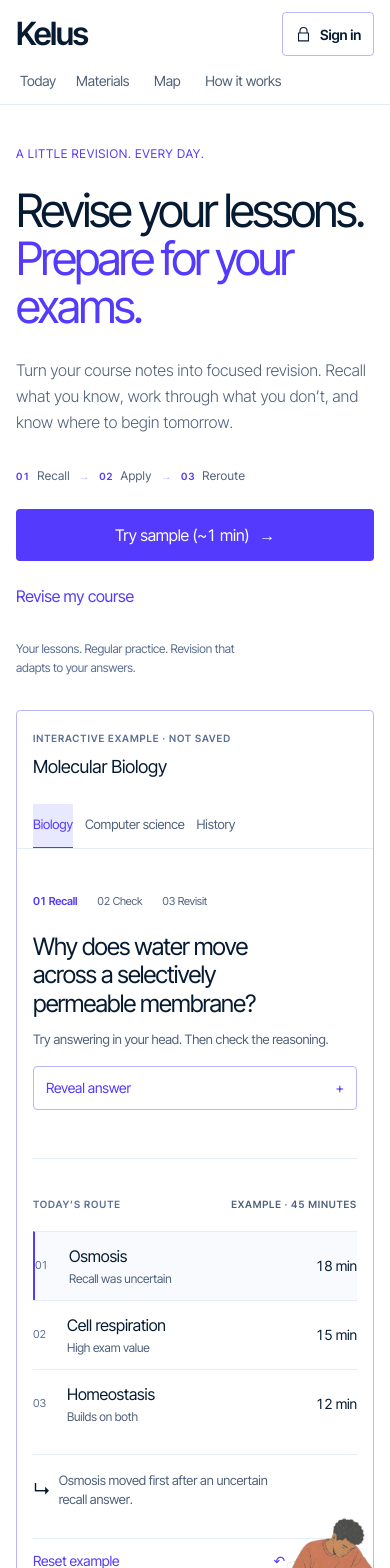
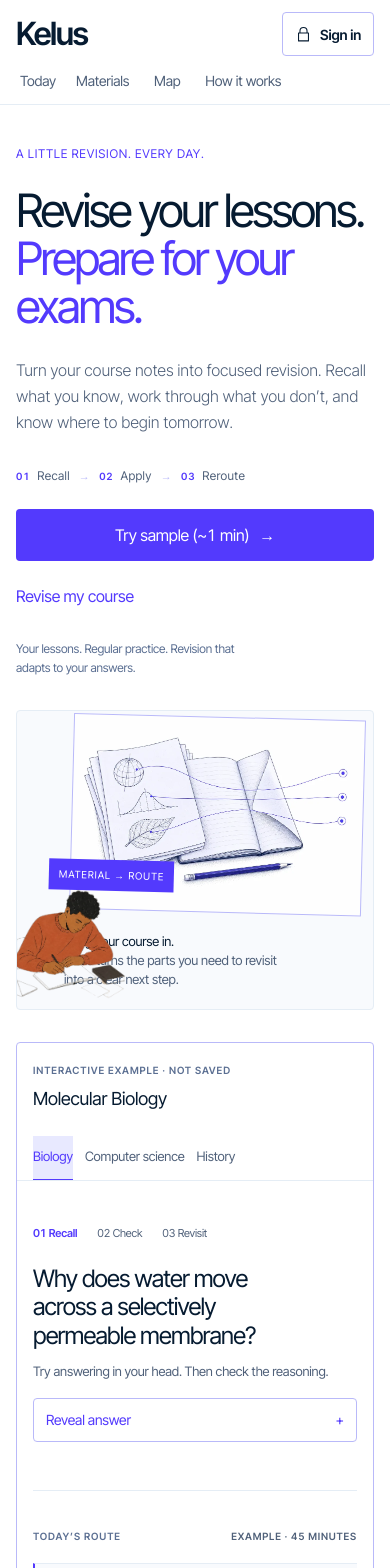
Before and after one commit to youssef-2420/kelus, a Next.js app: page / in a window 390 px wide. Shown: the top 1568 px of the page. Built offline with nearby package versions, Linux system fonts and the light colour scheme; no server answers.

Commit message:
Create illustrated revision hero and Today anchor

```diff
--- a/app/revision-studio.css
+++ b/app/revision-studio.css
@@ -2,7 +2,7 @@
 /* The preview and the working route share one quiet revision surface. */
 .kelus-hero.home-hero.is-revision-studio {
   padding-block: clamp(48px, 7vw, 96px);
-  gap: clamp(32px, 5vw, 80px);
+  gap: clamp(32px, 5vw, 72px);
   grid-template-columns: minmax(0, 1fr) minmax(0, 1fr);
   align-items: start;
 }
@@ -23,6 +23,50 @@
 .is-revision-studio .hero-loop-cue i { color: var(--color-lavender-border); font-style: normal; }
 .is-revision-studio .home-actions { gap: 24px; }
 .is-revision-studio .hero-honesty { max-width: 34ch; line-height: 1.6; }
+.is-revision-studio .hero-visual {
+  position: relative;
+  min-height: 500px;
+  align-self: stretch;
+  padding: 14px 14px 74px;
+  background: var(--color-mist);
+  border: 1px solid var(--color-frost);
+  border-radius: 4px;
+  overflow: hidden;
+}
+.is-revision-studio .hero-visual-paper {
+  position: relative;
+  width: 78%;
+  margin-left: auto;
+  background: var(--color-pure-white);
+  border: 1px solid var(--color-lavender-border);
+  transform: rotate(1.5deg);
+  transform-origin: 80% 20%;
+}
+.is-revision-studio .hero-visual-paper img { display: block; width: 100%; height: auto; mix-blend-mode: multiply; }
+.is-revision-studio .hero-visual-stamp {
+  position: absolute;
+  left: -22px;
+  bottom: 18px;
+  padding: 8px 10px;
+  background: var(--color-indigo-ink);
+  color: var(--color-pure-white);
+  font-size: 10px;
+  letter-spacing: .09em;
+}
+.is-revision-studio .hero-visual-caption {
+  position: absolute;
+  left: 30px;
+  bottom: 28px;
+  display: flex;
+  gap: 14px;
+  max-width: 250px;
+  color: var(--color-steel);
+}
+.is-revision-studio .hero-visual-caption p { margin: 0; font-size: 13px; line-height: 1.45; }
+.is-revision-studio .hero-visual-caption strong { color: var(--color-midnight-ink); font-weight: 500; }
+.is-revision-studio .hero-visual-index { color: var(--color-indigo-ink); font-size: 11px; letter-spacing: .08em; }
+.is-revision-studio .hero-visual-student { position: absolute; left: -22px; bottom: 12px; width: 185px; height: 164px; margin: 0; z-index: 2; pointer-events: none; }
+.is-revision-studio .hero-visual-student img { display: block; width: 100%; height: 100%; object-fit: contain; object-position: left bottom; mix-blend-mode: multiply; }
 .is-revision-studio .hero-product-demo { border: 1px solid var(--color-lavender-border); border-radius: 4px; background: var(--color-pure-white); overflow: hidden; }
 .is-revision-studio .hero-demo-head { padding: 20px 24px 0; }
 .is-revision-studio .hero-demo-identity strong { font-size: 18px; margin-top: 5px; }
@@ -36,10 +80,32 @@
 .is-revision-studio .hero-demo-route li.is-recommended { background: var(--color-mist); border-left: 2px solid var(--color-indigo-ink); }
 .is-revision-studio .hero-demo-signal { font-size: 13px; line-height: 1.5; }
 .is-revision-studio .hero-demo-replay { margin-top: 12px; }
+.is-revision-studio .hero-product-demo { grid-column: 1 / -1; }
 
 .today-brief.is-revision-studio { padding-top: 16px; padding-bottom: 24px; }
 .today-brief.is-revision-studio h1 { font-size: clamp(40px, 5vw, 64px); line-height: 1.04; letter-spacing: -.045em; margin-bottom: 16px; }
 .today-brief.is-revision-studio .today-exam-details { margin-top: 16px; }
+.today-brief.is-revision-studio { position: relative; overflow: hidden; }
+.today-brief.is-revision-studio .today-brief-art {
+  position: absolute;
+  top: 0;
+  right: 0;
+  width: min(28vw, 250px);
+  margin: 0;
+  opacity: .92;
+  pointer-events: none;
+}
+.today-brief.is-revision-studio .today-brief-art img { display: block; width: 100%; height: auto; mix-blend-mode: multiply; }
+.today-brief.is-revision-studio .today-brief-art figcaption {
+  display: flex;
+  gap: 8px;
+  align-items: baseline;
+  padding-top: 4px;
+  color: var(--color-steel);
+  font-size: 11px;
+  line-height: 1.35;
+}
+.today-brief.is-revision-studio .today-brief-art figcaption span { color: var(--color-indigo-ink); letter-spacing: .08em; }
 .today-workbench.is-revision-studio { padding-top: 24px; }
 .today-workbench.is-revision-studio .today-workbench-heading { padding-bottom: 16px; border: 0; }
 .today-workbench.is-revision-studio .today-lead-action {
@@ -69,6 +135,8 @@
   .is-revision-studio .home-copy { padding-top: 0; max-width: 720px; }
   .is-revision-studio .home-copy h1#home-hero-title { max-width: 17ch; }
   .is-revision-studio .hero-product-demo { width: 100%; max-width: 660px; }
+  .is-revision-studio .hero-visual { min-height: 390px; max-width: 660px; }
+  .is-revision-studio .hero-product-demo { grid-column: auto; }
 }
 @media (max-width: 480px) {
   .is-revision-studio .home-copy h1#home-hero-title { font-size: 46px; }
@@ -78,9 +146,14 @@
   .is-revision-studio .home-actions { align-items: stretch; gap: 16px; }
   .is-revision-studio .hero-demo-head { padding-inline: 16px; }
   .is-revision-studio .hero-demo-body { padding: 20px 16px; }
+  .is-revision-studio .hero-visual { min-height: 300px; padding: 8px 8px 66px; }
+  .is-revision-studio .hero-visual-paper { width: 86%; }
+  .is-revision-studio .hero-visual-caption { left: 18px; bottom: 20px; }
+  .is-revision-studio .hero-visual-student { width: 122px; height: 108px; left: -14px; bottom: 10px; }
   .is-revision-studio .hero-demo-tabs { gap: 12px; flex-wrap: wrap; }
   .today-workbench.is-revision-studio .today-lead-main { grid-template-columns: minmax(0, 1fr); }
   .today-workbench.is-revision-studio .today-lead-time { grid-row: 1; display: flex; align-items: baseline; gap: 8px; text-align: left; }
   .today-workbench.is-revision-studio .today-lead-time strong { font-size: 28px; }
   .today-workbench.is-revision-studio .today-start { width: 100%; justify-content: center; }
+  .today-brief.is-revision-studio .today-brief-art { position: relative; top: auto; right: auto; width: 150px; margin: -8px 0 0 auto; opacity: .86; }
 }
--- a/app/today/page.tsx
+++ b/app/today/page.tsx
@@ -3,6 +3,7 @@
 import { Suspense, useEffect, useRef, useState } from "react";
 import { useRouter, useSearchParams } from "next/navigation";
 import Link from "next/link";
+import Image from "next/image";
 import { AppShell } from "@/components/AppShell";
 import { FirstRunSetup } from "@/components/FirstRunSetup";
 import { InitialDiagnosis } from "@/components/InitialDiagnosis";
@@ -177,6 +178,10 @@ function TodayBody() {
             {route.availableMinutes} minutes for revision today. Start with one topic.
           </p>
         </div>
+        <figure className="today-brief-art" aria-hidden="true">
+          <Image src="/hero/student.webp" alt="" width={610} height={538} sizes="(max-width: 480px) 150px, 28vw" />
+          <figcaption><span>01</span>Focused work, one clear next step.</figcaption>
+        </figure>
         <details className="today-exam-details">
         <summary>Exam in {days} days <span>View target and readiness</span></summary>
         <dl className="today-context is-equal" aria-label="Current study context">
--- a/components/hero/KelusHero.tsx
+++ b/components/hero/KelusHero.tsx
@@ -1,6 +1,7 @@
 "use client";
 
 import Link from "next/link";
+import Image from "next/image";
 import { AnimatePresence, motion, useReducedMotion } from "motion/react";
 import { useState } from "react";
 import { LEARNING_EXAMPLES } from "@/data/learning-examples";
@@ -37,6 +38,18 @@ export function KelusHero() {
           </Link>
         </div>
         <p className="hero-honesty">Your lessons. Regular practice. Revision that adapts to your answers.</p>
+      </div>
+
+      <div className="hero-visual" aria-label="A visual example of turning course material into a study route">
+        <div className="hero-visual-paper">
+          <Image src="/hero/material-route.webp" alt="Course notes connected to a focused revision route" width={1000} height={667} priority sizes="(max-width: 980px) 86vw, 38vw" />
+          <span className="hero-visual-stamp">MATERIAL → ROUTE</span>
+        </div>
+        <div className="hero-visual-caption">
+          <span className="hero-visual-index">01</span>
+          <p><strong>Bring your course in.</strong><br />Kelus turns the parts you need to revisit into a clear next step.</p>
+        </div>
+        <StudentIllustration className="hero-visual-student" />
       </div>
 
       <div className="hero-product-demo" aria-label="Interactive example of a Kelus study route">
@@ -131,7 +144,6 @@ export function KelusHero() {
             </motion.button>
           </motion.div>
         </AnimatePresence>
-        <StudentIllustration className="hero-demo-student" />
       </div>
     </section>
   );
```
